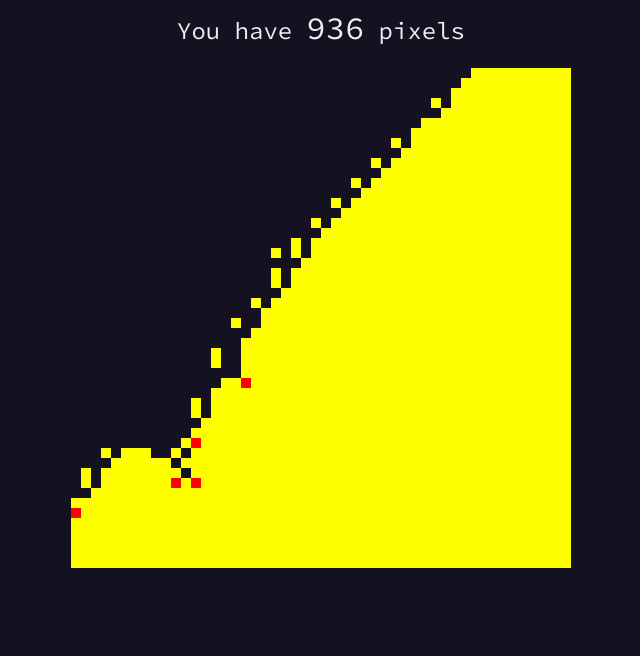
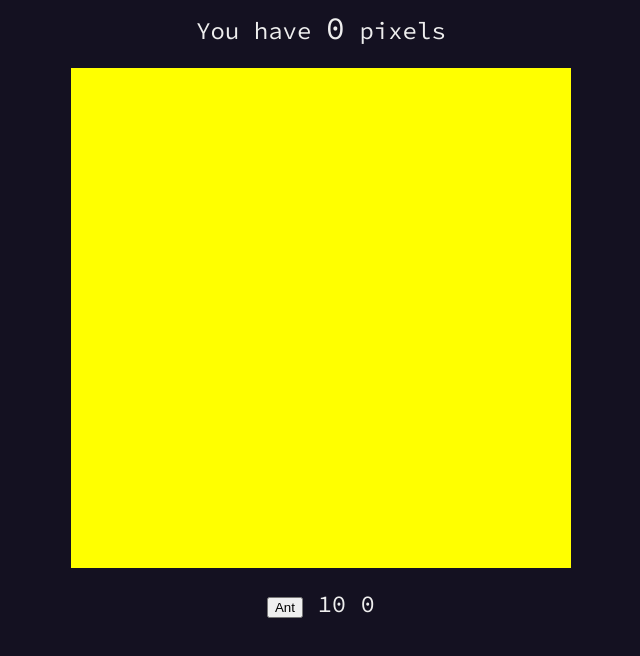
Before and after one commit to teabowww/SandboxIdleWeb, a plain HTML site: page index.html in a window 1280 px wide. Shown: the whole page, without its empty margins (319-959 px from the left). Drawn offline with Linux system fonts and the light colour scheme.

Commit message:
Buying ants

```diff
--- a/index.html
+++ b/index.html
@@ -8,7 +8,7 @@
 	<link rel="stylesheet" href="./interface.css">
 </head>
 <body>
-	<span>
+	<span id="pixel-container">
 		You have
 		<span id="pixel-count">0</span>
 		pixels
@@ -18,10 +18,19 @@
 		<div id="grid-display"></div>
 	</div>
 
+	<div id="breakers">
+		<div class="breaker-row">
+			<button id="breaker0-buy">Ant</button>
+			<span id="breaker0-cost"></span>
+			<span id="breaker0-amount">0</span>
+		<div></div>
+	</div>
+
 	<script type="text/javascript" src="./scripts/math.js"></script>
 	<script type="text/javascript" src="./scripts/count.js"></script>
 	<script type="text/javascript" src="./scripts/grid.js"></script>
 	<script type="text/javascript" src="./scripts/ant.js"></script>
+	<script type="text/javascript" src="./scripts/shop.js"></script>
 	<script type="text/javascript" src="./scripts/main.js"></script>
 	<script type="text/javascript" src="./scripts/interval.js"></script>
 </body>
--- a/interface.css
+++ b/interface.css
@@ -23,3 +23,7 @@ body {
 	justify-content: center;
 	align-content: center;
 }
+
+#breakers {
+
+}
--- a/scripts/ant.js
+++ b/scripts/ant.js
@@ -1,10 +1,47 @@
+let ants = [];
+
+let antAmount = 0;
+let antCost = 10;
+let antCostMult = 1.2;
+
+function buyAnt() {
+	if (pixels >= antCost) {
+		pixels -= antCost;
+		updatePixelCount();
+
+		antAmount += 1;
+		antCost = Math.floor(antCost * antCostMult);
+
+		updateAntShop();
+
+		spawnAnt();
+	}
+}
+
+function updateAntShop() {
+	let antCostDisplay = document.getElementById("breaker0-cost");
+	let antAmountDisplay = document.getElementById("breaker0-amount");
+
+	antCostDisplay.innerText = antCost;
+	antAmountDisplay.innerText = antAmount;
+}
+
+function spawnAnt() {
+	let x = getRandomInt(grid.width);
+	let y = getRandomInt(grid.height);
+
+	let ant = new Ant(x, y);
+
+	ants.push(ant);
+}
+
 class Ant {
 	constructor(x, y) {
 		this.x = x;
 		this.y = y;
 		this.color = "red";
 		this.timer = 0
-		this.delay = 1;
+		this.delay = 1000;
 	}
 
 	update(deltaTime) {
@@ -15,7 +52,7 @@ class Ant {
 			this.timer = 0;
 
 			let directions = this.getDirections();
-			let direction = directions[getRandomInt(directions.length - 1)];
+			let direction = directions[getRandomInt(directions.length)];
 
 			this.move(direction.x, direction.y);
 		}
--- a/scripts/main.js
+++ b/scripts/main.js
@@ -4,18 +4,10 @@ const cellSize = 10;
 
 let grid = new SandGrid(gridWidth, gridHeight, cellSize);
 
-let ants = [];
-
-for (let i = 0; i < 5; i++) {
-	let coord = i * 5
-	let ant = new Ant(coord, coord);
-	ants.push(ant);
-}
-
 setupGame();
 
 function setupGame() {
-
+	setupShop();
 }
 
 function updateGame(deltaTime, totalTime) {
--- a/scripts/math.js
+++ b/scripts/math.js
@@ -1,3 +1,3 @@
 function getRandomInt(max) {
-	return Math.floor(Math.random() * (max + 1));
+	return Math.floor(Math.random() * max);
 }
--- /dev/null
+++ b/scripts/shop.js
@@ -0,0 +1,9 @@
+function setupShop() {
+	updateAntShop()
+
+	let buyAntBtn = document.getElementById("breaker0-buy");
+
+	buyAntBtn.onclick = function() {
+		buyAnt();
+	}
+}
```
